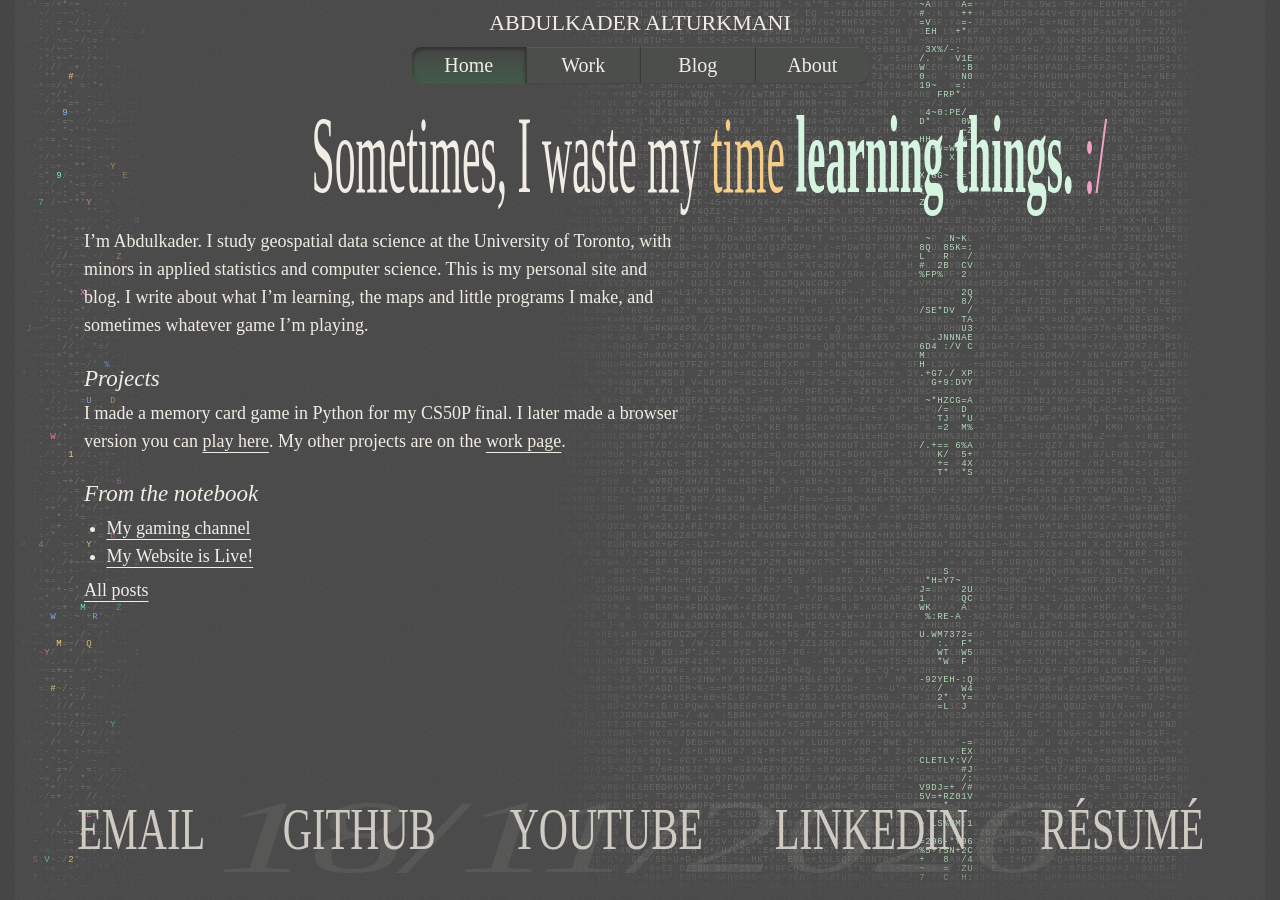
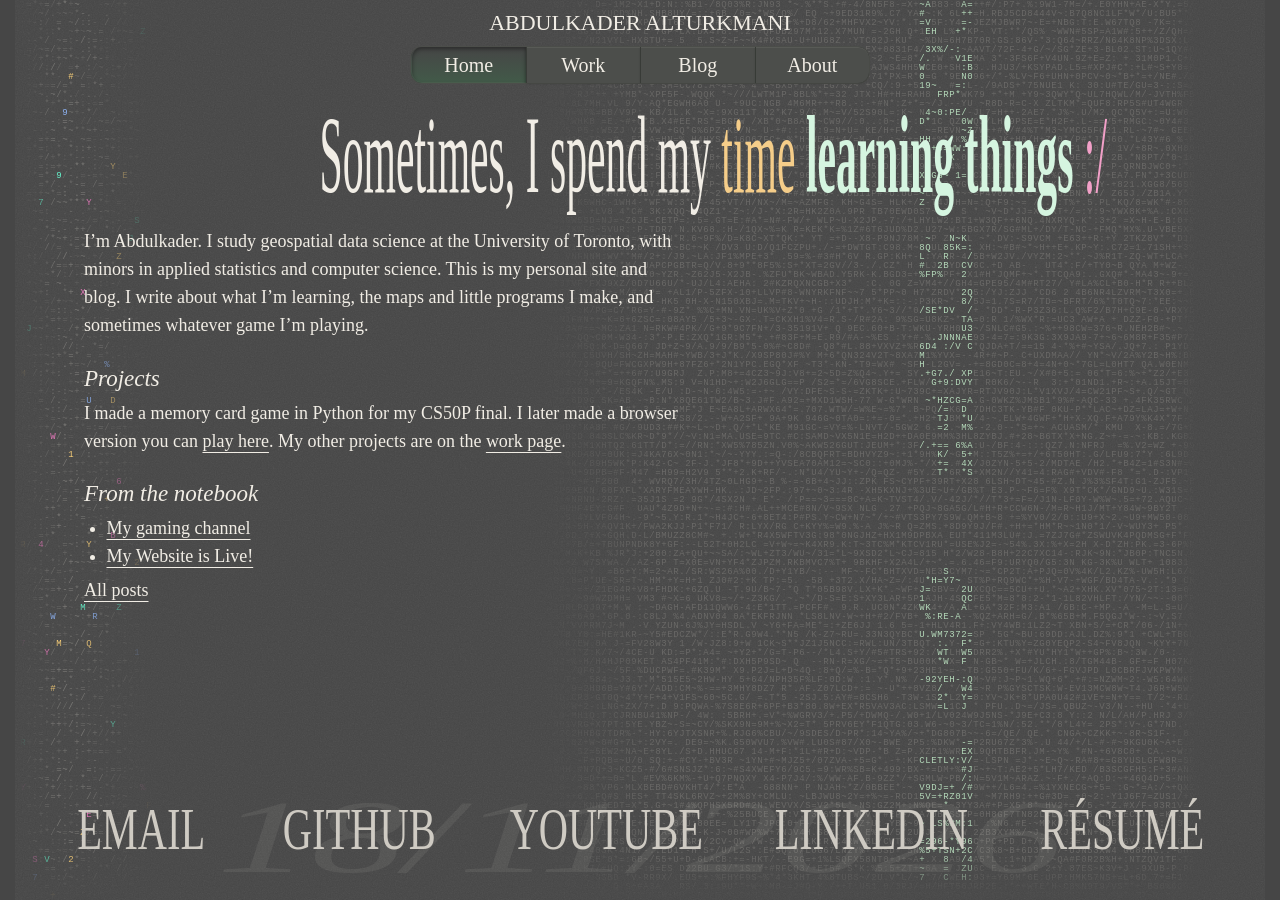
Before and after one commit to 25abid/25abid.github.io, a Jekyll site: the page built from index.html, in a window 1280 px wide. Built offline with Jekyll 4.4.1, drawn with Linux system fonts in a browser that asks for light colours.

Commit message:
Update homepage headline and fit mobile footer on one line

```diff
--- a/assets/css/style.css
+++ b/assets/css/style.css
@@ -260,10 +260,12 @@ a:focus-visible,button:focus-visible,input:focus-visible,select:focus-visible
   {
     width:100%;
     padding-block:.66em;
-    font-size:clamp(22px,5.5vw,32px);
-    line-height:1.2
+    font-size:min(32px,4.5cqw);
+    line-height:1.2;
+    text-align:center;
+    white-space:nowrap
   }
-  .home-title-lettering { transform:scaleY(1.6); }
+  .home-title-lettering { transform:scaleY(2.15); }
 }
 .visually-hidden
 {
@@ -323,11 +325,11 @@ a:focus-visible,button:focus-visible,input:focus-visible,select:focus-visible
 .footer-links
 {
   display:flex;
-  flex-wrap:wrap;
   justify-content:space-between;
   align-items:center;
-  gap:10px;
-  font-size:clamp(14px,3.25cqw,38px)
+  gap:min(10px,1.65cqw);
+  font-size:min(38px,3.25cqw);
+  white-space:nowrap
 }
 .footer-links a
 {
@@ -532,7 +534,7 @@ button:hover
   .footer-links
   {
     justify-content:center;
-    gap:14px
+    font-size:4cqw
   }
   .footer-links a { transform:scale(1.05,1.65); }
   .site-footer { padding-block:18px 24px; }
--- a/index.html
+++ b/index.html
@@ -6,7 +6,7 @@ description: Abdulkader Alturkmani’s personal website. Projects and writing fr
 <div class="home">
   <section>
     <h1 class="home-title">
-      <span class="home-title-lettering">Sometimes, I waste my <span class="home-title-time">time</span> <strong>learning things.</strong> <span class="home-title-face">:/</span></span>
+      <span class="home-title-lettering">Sometimes, I spend my <span class="home-title-time">time</span> <strong>learning things</strong> <span class="home-title-face">:/</span></span>
     </h1>
     <p>
       I’m Abdulkader. I study geospatial data science at the University of Toronto, with minors in
```
